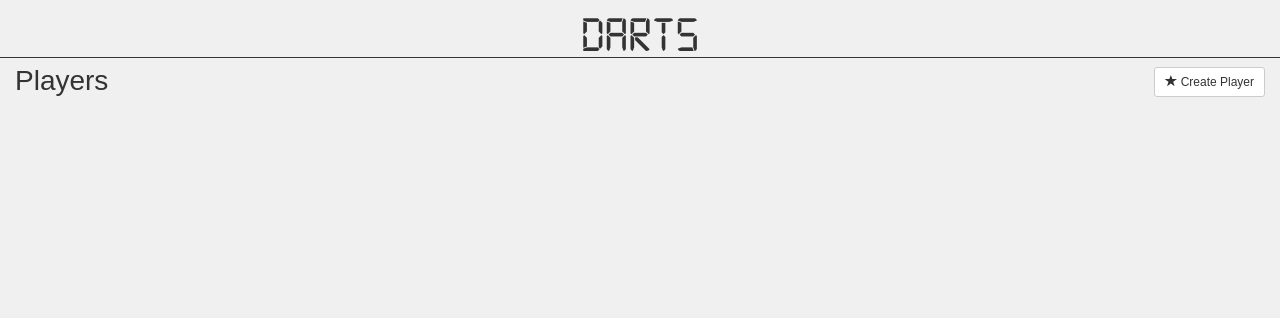
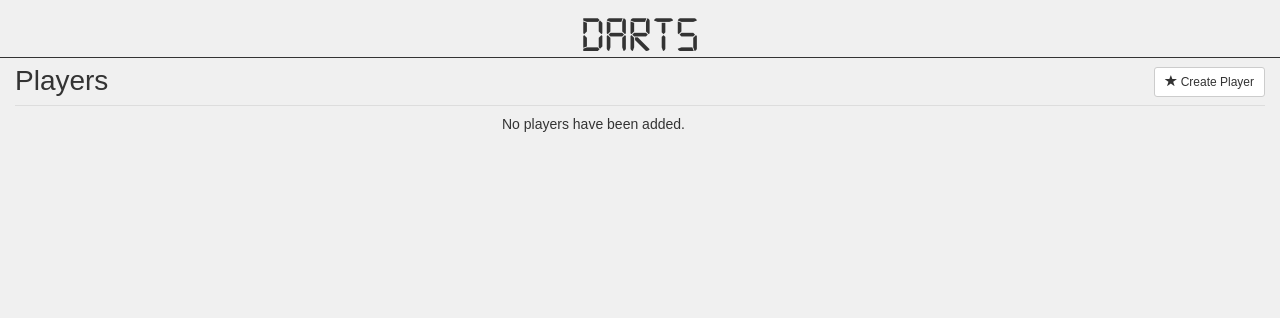
Before and after one commit to enkeistar/darts, a Flask app: page /players/ in a window 1280 px wide. Shown: the top 318 px of the page. Run offline with Flask 2, Linux system fonts and the light colour scheme; data that the repository does not hold is empty; some libraries are stand-ins or nearby versions.

Commit message:
Added no results messages.

```diff
--- a/darts/templates/games/index.html
+++ b/darts/templates/games/index.html
@@ -49,6 +49,12 @@
 
 			{% endfor %}
 
+			{% if games.count(self) == 0 %}
+
+				<p class="text-center">No games have been played.<p>
+
+			{% endif %}
+
 		</div>
 
 	</div>
--- a/darts/templates/players/index.html
+++ b/darts/templates/players/index.html
@@ -20,9 +20,11 @@
 				{% for player in players %}
 
 					<tr>
+
 						<td style="vertical-align: middle;">
 							<a href="/players/{{ player.id }}/">{{ player.name }}</a>
 						</td>
+
 						<td class="text-right">
 							<form id="delete-player-form-{{ player.id }}" action="/players/{{ player.id }}/delete/" method="POST">
 
@@ -36,12 +38,21 @@
 										Delete
 									</button>
 								</div>
+
 							</form>
 						</td>
 
 					</tr>
 
 				{% endfor %}
+
+				{% if players.count() == 0 %}
+
+					<tr>
+						<td class="text-center">No players have been added.<td>
+					</td>
+
+				{% endif %}
 
 			</tbody>
 
```
